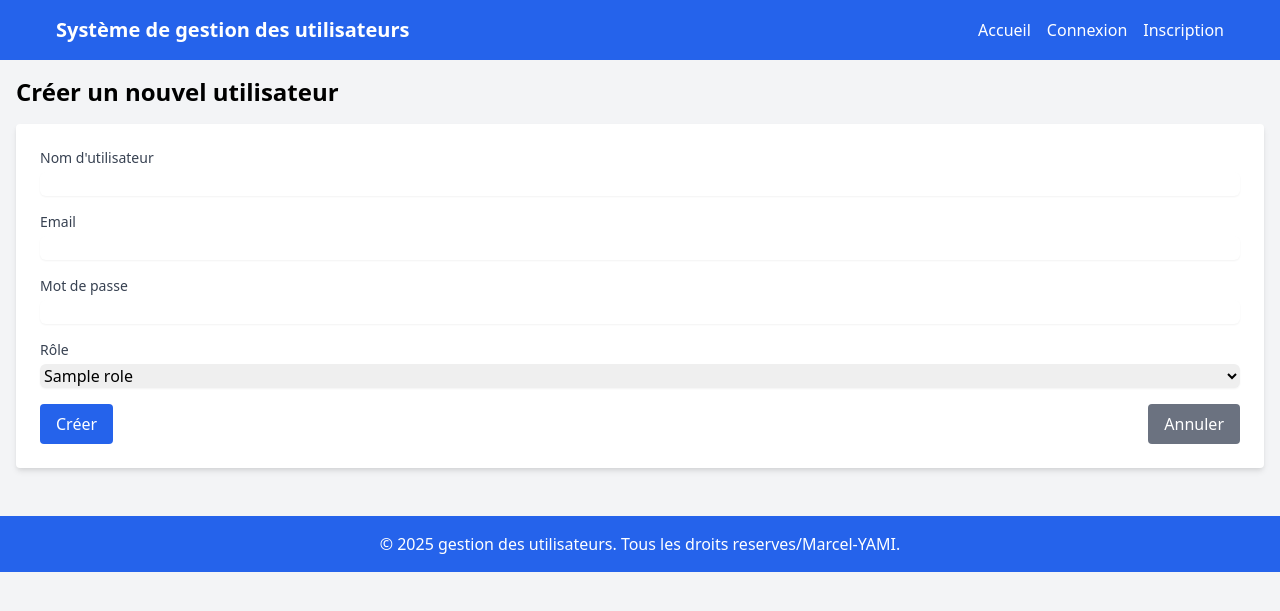
After one commit to Marcel-yt/Brief_Projet3_Marcel_YAMI, a PHP site: template app/views/admin/create_user.php in a window 1280 px wide. The commit adds this page. Shown: the top 611 px of the page. Run offline with PHP 8.4, Linux system fonts and the light colour scheme; the template is opened without the code that fills it: most values are stand-ins (such as "Sample title", 1, 10 or a date in 2020).

Commit message:
Version 1.1: Ajout du bouton 'creer un utilisateur' (client et administrateur)

```diff
--- a/app/routes/admin_routes.php
+++ b/app/routes/admin_routes.php
@@ -6,6 +6,12 @@ $action = $_GET['action'] ?? '';
 $admin = new AdminController();
 
 switch($action) {
+    case 'showCreateUser':
+        $admin->showCreateUser();
+        break;
+    case 'createUser':
+        $admin->createUser();
+        break;
     case 'edit':
         $admin->editUser();
         break;
--- /dev/null
+++ b/app/views/admin/create_user.php
@@ -0,0 +1,54 @@
+<?php
+if (session_status() == PHP_SESSION_NONE) {
+    session_start();
+}
+include __DIR__ . '/../layouts/header.php';
+?>
+
+<main class="container mx-auto p-4">
+    <h2 class="text-2xl font-bold mb-4">Créer un nouvel utilisateur</h2>
+
+    <?php if (isset($_SESSION['error'])): ?>
+        <div class="bg-red-100 border border-red-400 text-red-700 px-4 py-3 rounded relative mb-4">
+            <?php
+            echo htmlspecialchars($_SESSION['error']);
+            unset($_SESSION['error']);
+            ?>
+        </div>
+    <?php endif; ?>
+
+    <form action="/php-mvc-user-management/app/routes/admin_routes.php?action=createUser" method="POST" class="bg-white p-6 rounded shadow-md">
+        <div class="mb-4">
+            <label for="username" class="block text-sm font-medium text-gray-700">Nom d'utilisateur</label>
+            <input type="text" name="username" id="username" class="mt-1 block w-full rounded-md border-gray-300 shadow-sm" required>
+        </div>
+
+        <div class="mb-4">
+            <label for="email" class="block text-sm font-medium text-gray-700">Email</label>
+            <input type="email" name="email" id="email" class="mt-1 block w-full rounded-md border-gray-300 shadow-sm" required>
+        </div>
+
+        <div class="mb-4">
+            <label for="password" class="block text-sm font-medium text-gray-700">Mot de passe</label>
+            <input type="password" name="password" id="password" class="mt-1 block w-full rounded-md border-gray-300 shadow-sm" required>
+        </div>
+
+        <div class="mb-4">
+            <label for="role" class="block text-sm font-medium text-gray-700">Rôle</label>
+            <select name="role" id="role" class="mt-1 block w-full rounded-md border-gray-300 shadow-sm" required>
+                <?php foreach ($roles as $role): ?>
+                    <option value="<?php echo $role['id_roles']; ?>">
+                        <?php echo htmlspecialchars($role['name']); ?>
+                    </option>
+                <?php endforeach; ?>
+            </select>
+        </div>
+
+        <div class="flex justify-between">
+            <button type="submit" class="bg-blue-600 hover:bg-blue-700 text-white px-4 py-2 rounded">Créer</button>
+            <a href="/php-mvc-user-management/app/views/admin/dashboard.php" class="bg-gray-500 hover:bg-gray-600 text-white px-4 py-2 rounded">Annuler</a>
+        </div>
+    </form>
+</main>
+
+<?php include __DIR__ . '/../layouts/footer.php'; ?>
--- a/app/views/admin/dashboard.php
+++ b/app/views/admin/dashboard.php
@@ -27,6 +27,12 @@ $sessions = $stmt->fetchAll();
 
 <main class="container mx-auto p-4">
     <h2 class="text-2xl font-bold mb-4">Dashboard Administrateur</h2>
+
+    <a href="/php-mvc-user-management/app/routes/admin_routes.php?action=showCreateUser"
+           class="bg-green-600 hover:bg-green-700 text-white px-4 py-2 rounded inline-block mb-4">
+           Créer un utilisateur
+        </a>
+
     <h3 class="text-xl font-bold mt-4">Utilisateurs enregistrés</h3>
     <table class="min-w-full bg-white">
         <thead>
```
Also changed, not shown: app/controllers/AdminController.php (+63 -2 lines).
